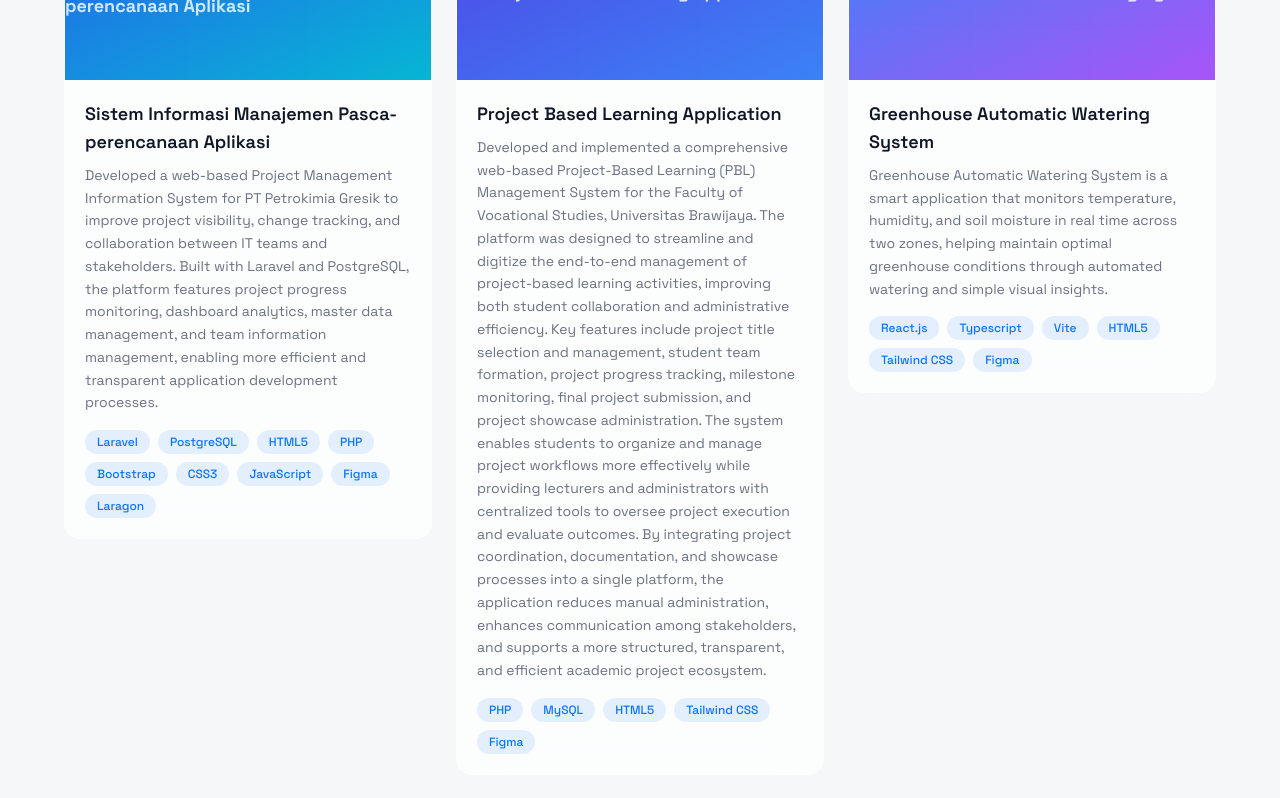
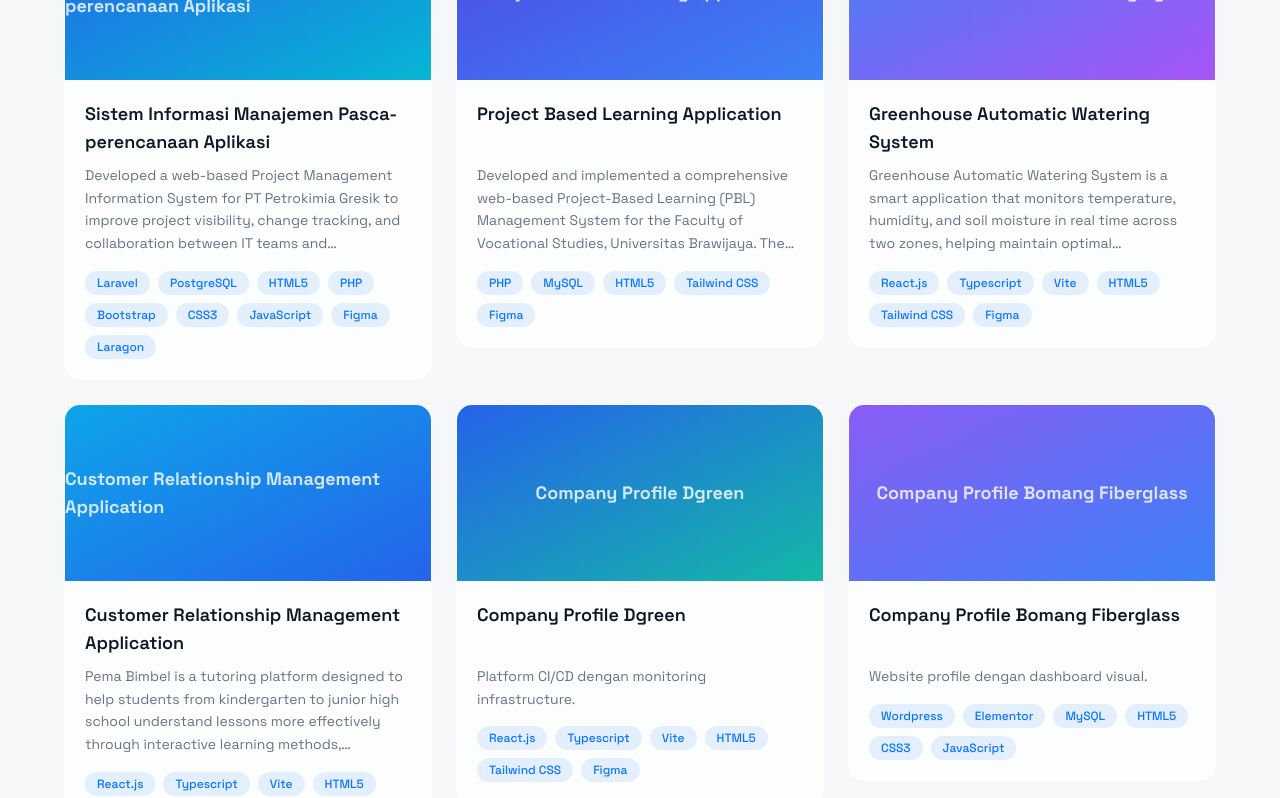
Before and after one commit to rendyandreano/rendyandreano.github.io, a React (Vite) app: page / in a window 1280 px wide. Shown: the part 2680-3478 px from the top of the page. Built offline with nearby package versions, Linux system fonts and the light colour scheme; the HTML template or start-up script is replaced by a standard one.

Commit message:
fix projects

```diff
--- a/src/components/Projects.tsx
+++ b/src/components/Projects.tsx
@@ -171,12 +171,12 @@ const Projects = () => {
 
                 {/* CONTENT */}
                 <div className="p-5">
-                  <h3 className="font-semibold text-foreground text-lg mb-2">
+                  <h3 className="font-semibold text-foreground text-lg mb-2 leading-7 h-14 line clamp-2">
                     {project.title}
                   </h3>
 
                   {/* ✅ SHORT DESCRIPTION */}
-                  <p className="text-muted-foreground text-sm mb-4 leading-relaxed">
+                  <p className="text-muted-foreground text-sm mb-4 leading-relaxed line-clamp-4">
                     {project.shortDescription}
                   </p>
 
```
